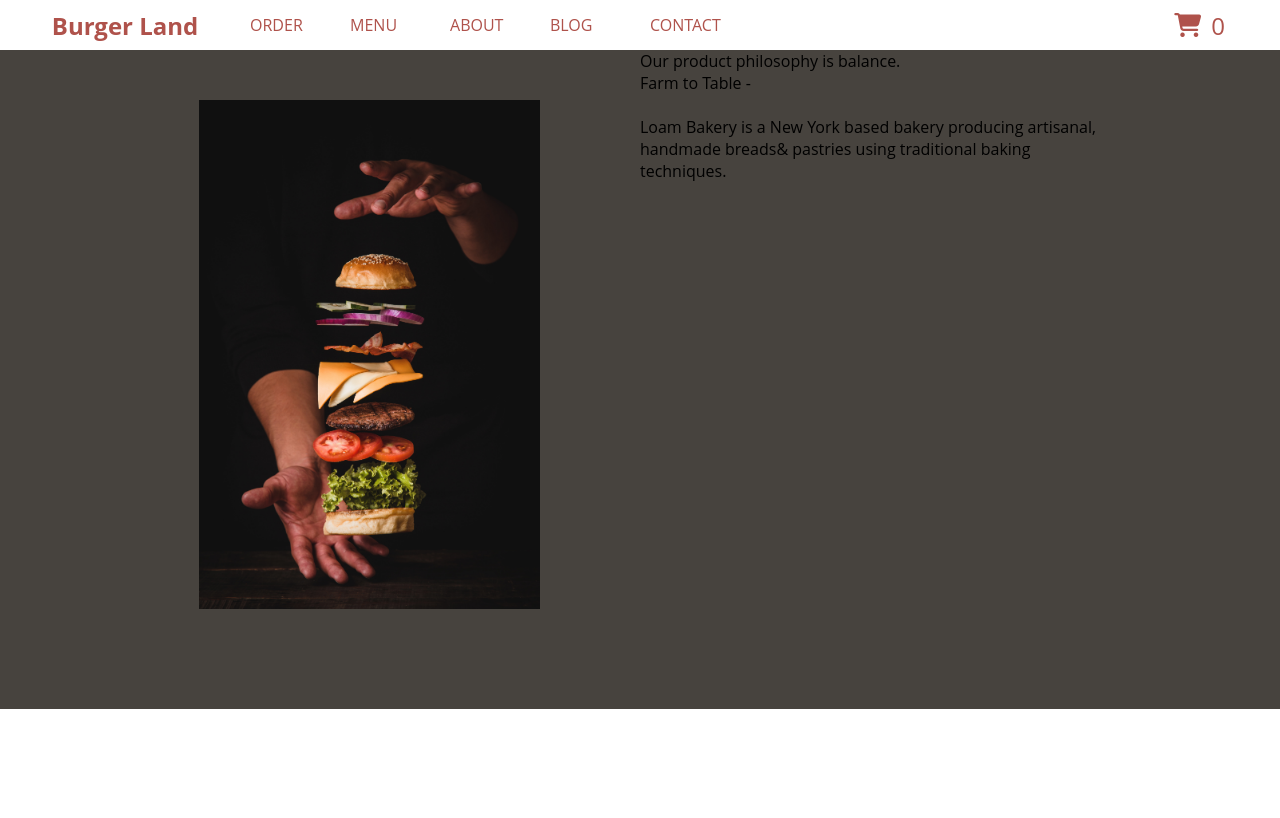
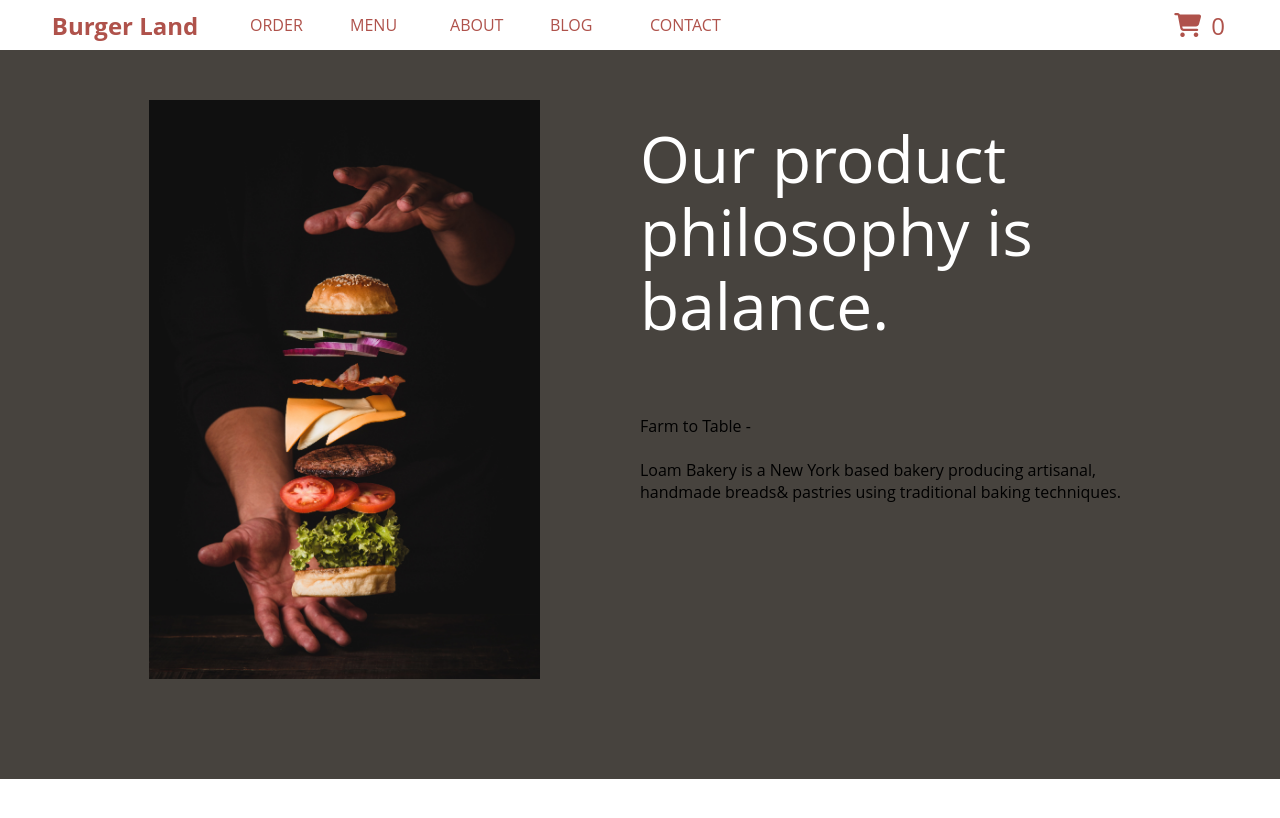
Before and after one commit to RuslanTissen/Burger-Land-portfolio-1-, a plain HTML site: page index.html in a window 1280 px wide. Drawn offline with Linux system fonts and the light colour scheme.

Commit message:
5.3.2023 N2 title done

```diff
--- a/css/style.css
+++ b/css/style.css
@@ -104,6 +104,16 @@ body {
 
 .main__image-pic {
 	padding: 50px 100px 100px 30px;
+}
+.main__section-title {
+	width: 100%;
+	height: 50%;
+	display: flex;
+	justify-content: center;
+	align-items: center;
+	font-size: 4rem;
+	color: white;
+	line-height: 1.15;
 }
 .main__right-small {
 }
--- a/index.html
+++ b/index.html
@@ -49,7 +49,7 @@
 				</section>
 
 				<section class="main__section ">
-					<p> Our product philosophy is balance. </p>
+					<p class="main__section-title"> Our product philosophy is balance. </p>
 
 					<div class="main__right-small">
 						<div class="main__small-img _ibj">
```
